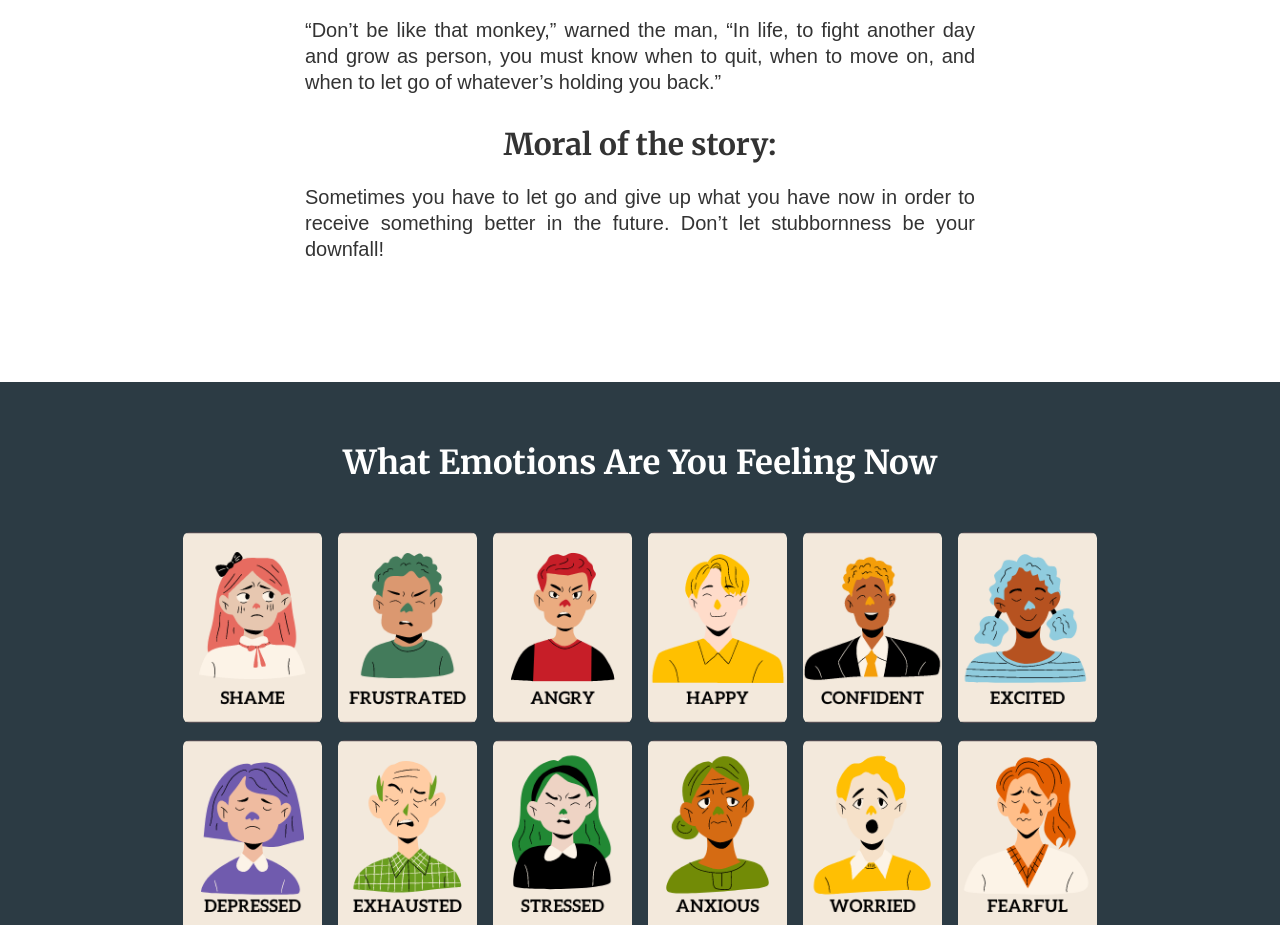
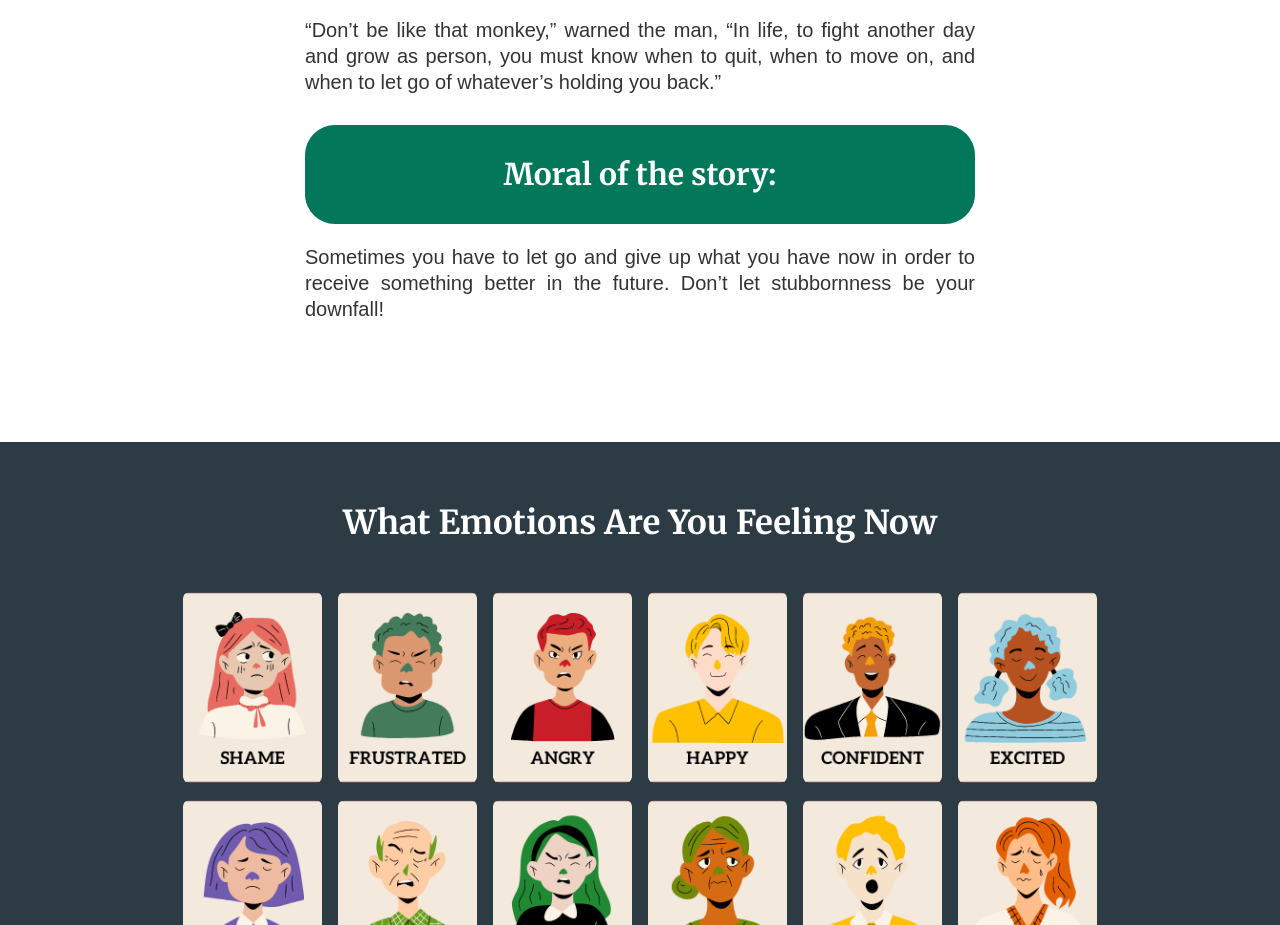
Before and after one commit to angelocdz/ffirms-static, a website: page dist/motivation.html in a window 1280 px wide. Shown: the part 1580-2505 px from the top of the page. Drawn offline with nearby package versions, Linux system fonts and the light colour scheme.

Commit message:
07-25-2022 - 6 - Add Moral of the story background color

```diff
--- a/dist/motivation.html
+++ b/dist/motivation.html
@@ -56,7 +56,7 @@
         <p>Rather than letting go, though, the monkey would persevere, refusing to drop its dinner.</p>
         <p>The hunters would then approach and catch it to enjoy a meal of their own.”</p>
         <p>“Don’t be like that monkey,” warned the man, “In life, to fight another day and grow as person, you must know when to quit, when to move on, and when to let go of whatever’s holding you back.”</p>
-        <h3>Moral of the story:</h3>
+        <h3 class="affir__txt-actionable button">Moral of the story:</h3>
         <p>Sometimes you have to let go and give up what you have now in order to receive something better in the future. Don’t let stubbornness be your downfall!</p>
       </div>
     </section>
```
